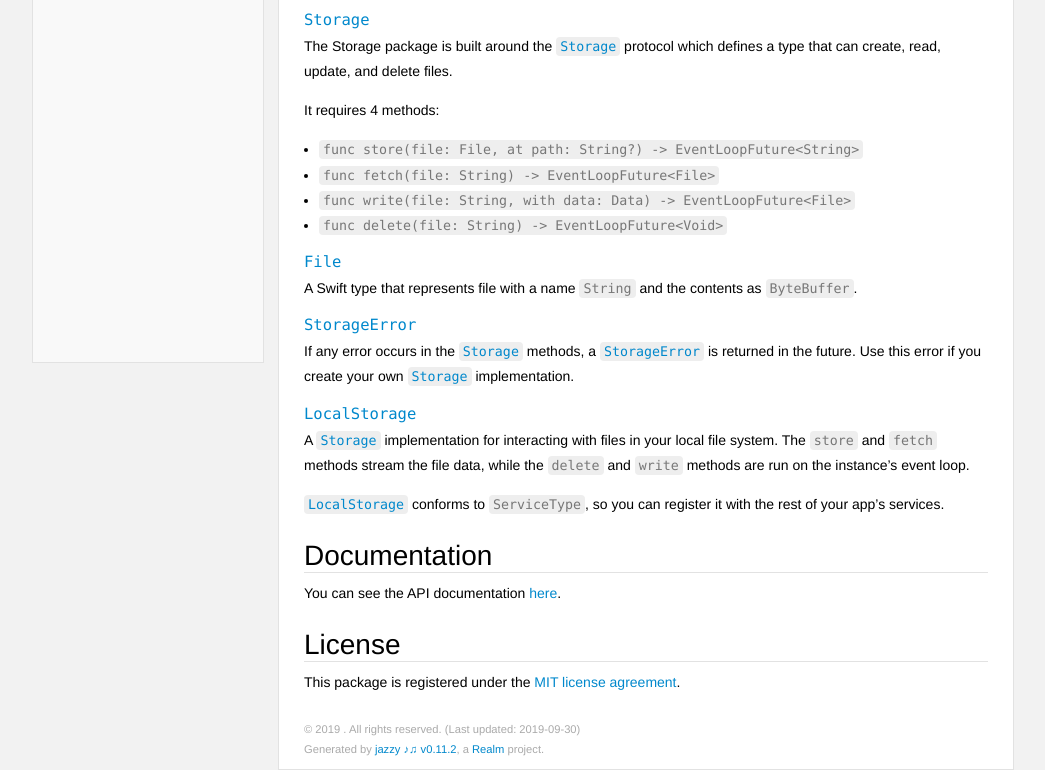
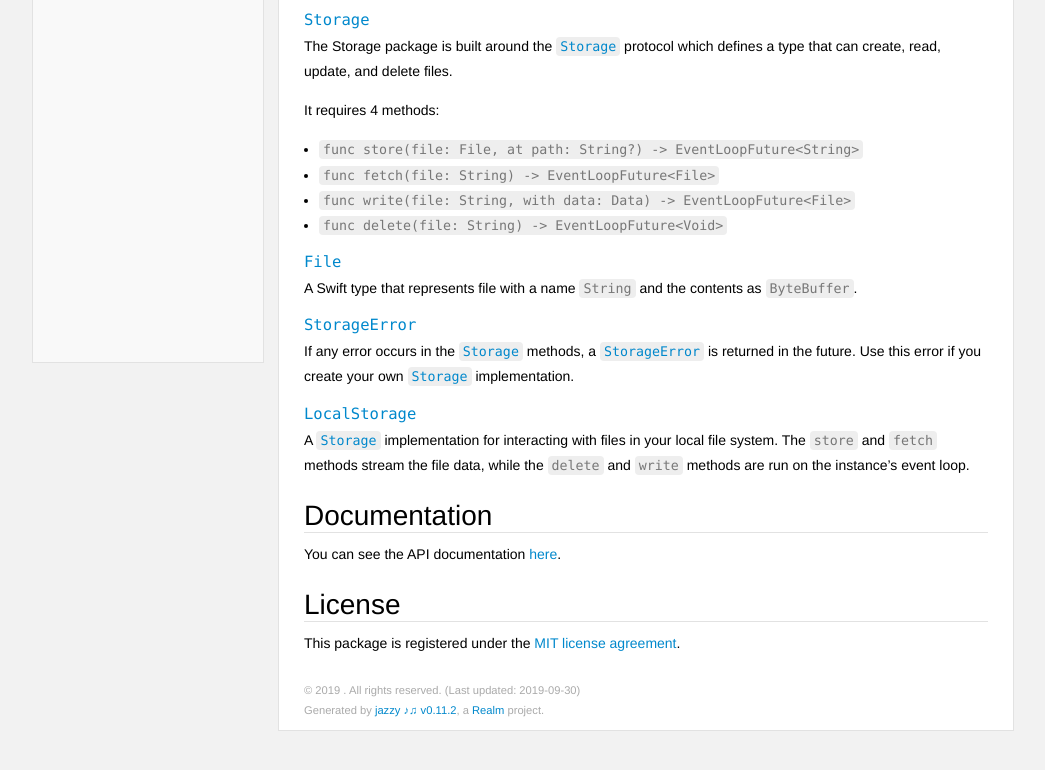
Before and after one commit to skelpo/Storage, a plain HTML site: page docs/index.html in a window 1280 px wide. Shown: the part 437-1207 px from the top of the page, without its empty margins (118-1163 px from the left). After the commit the page ends 1168 px from the top, so only its background shows below. Drawn offline with Linux system fonts and the light colour scheme.

Commit message:
Removed 'ServiceType' conformance note from 'LocalStorage' section in README

```diff
--- a/docs/index.html
+++ b/docs/index.html
@@ -86,8 +86,6 @@
 <h3 id='code-localstorage-code' class='heading'><code><a href="Structs/LocalStorage.html">LocalStorage</a></code></h3>
 
 <p>A <code><a href="Protocols/Storage.html">Storage</a></code> implementation for interacting with files in your local file system. The <code>store</code> and <code>fetch</code> methods stream the file data, while the <code>delete</code> and <code>write</code> methods are run on the instance&rsquo;s event loop.</p>
-
-<p><code><a href="Structs/LocalStorage.html">LocalStorage</a></code> conforms to <code>ServiceType</code>, so you can register it with the rest of your app&rsquo;s services.</p>
 <h2 id='documentation' class='heading'>Documentation</h2>
 
 <p>You can see the API documentation <a href="http://www.skelpo.codes/Storage">here</a>.</p>
```
Also changed, not shown: docs/docsets/.docset/Contents/Resources/Documents/index.html, 2 other files.
